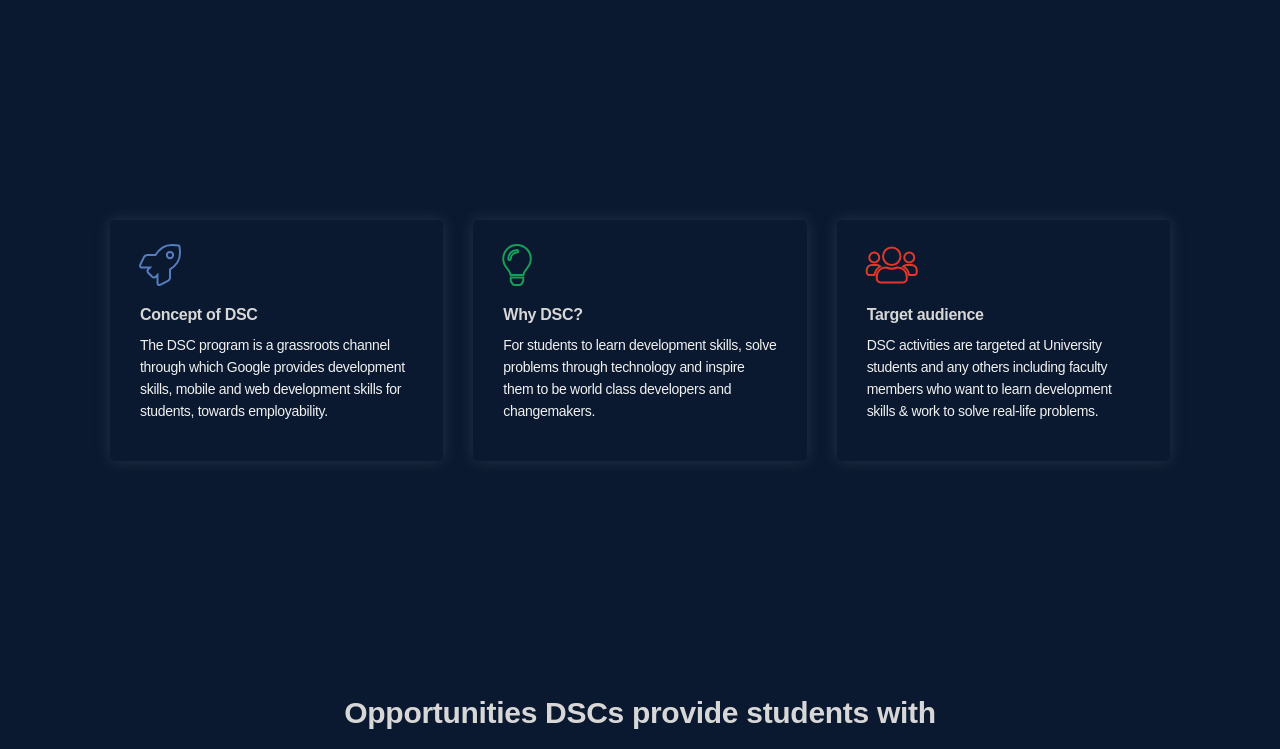
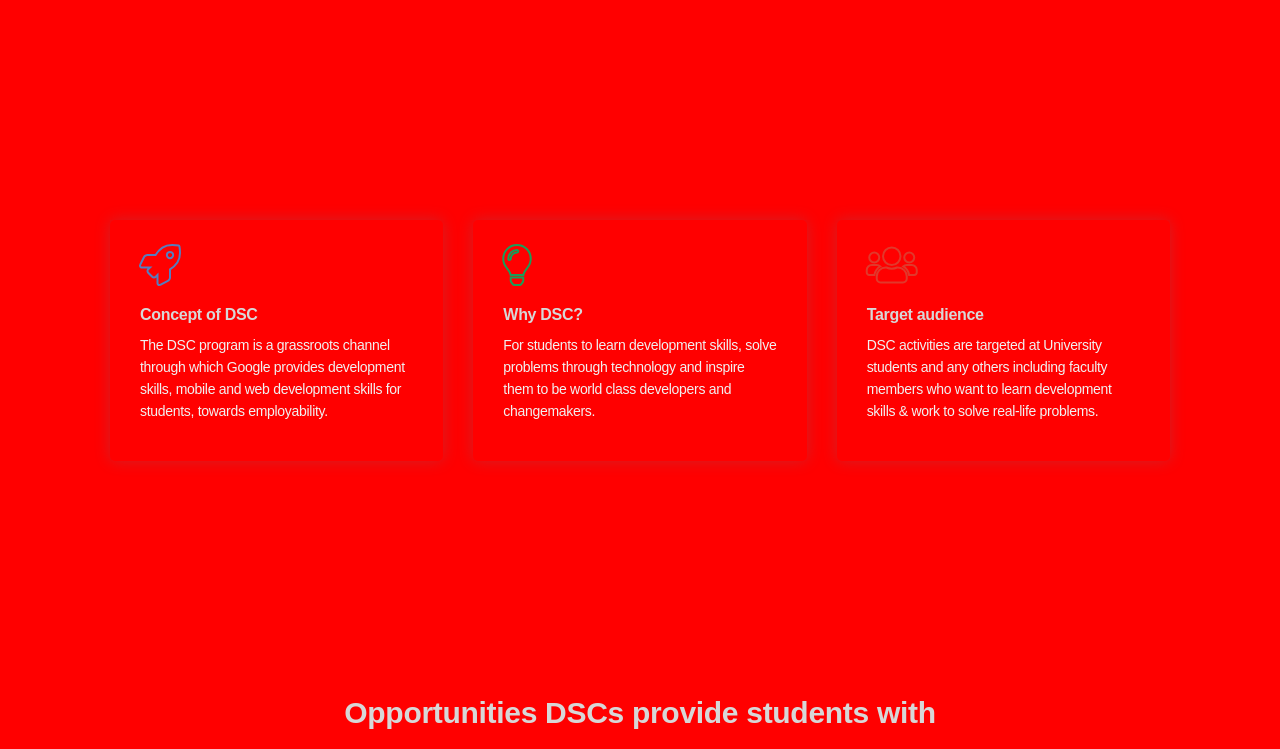
Before and after one commit to phirmware/codeclubph, a website built with webpack: page index.html in a window 1280 px wide. Shown: the part 502-1251 px from the top of the page. Built offline with nearby package versions, Linux system fonts and the light colour scheme; a script that the page names is missing; files whose address does not match are found by name; a web font is replaced by a local one.

Commit message:
changed colors

```diff
--- a/src/css/styles.css
+++ b/src/css/styles.css
@@ -1,5 +1,5 @@
 * {
-  background: #0A192F !important;
+  background: red !important;
   color: #f1f1f1;
 }
 
@@ -8,8 +8,8 @@
   -webkit-font-smoothing: antialiased;
   -moz-osx-font-smoothing: grayscale;
   text-rendering: optimizeLegibility;
-  background: #0A192F !important;
-  color: #f1f1f1;
+  background: red !important;
+  color: black;
 }
 
 :root {
```
